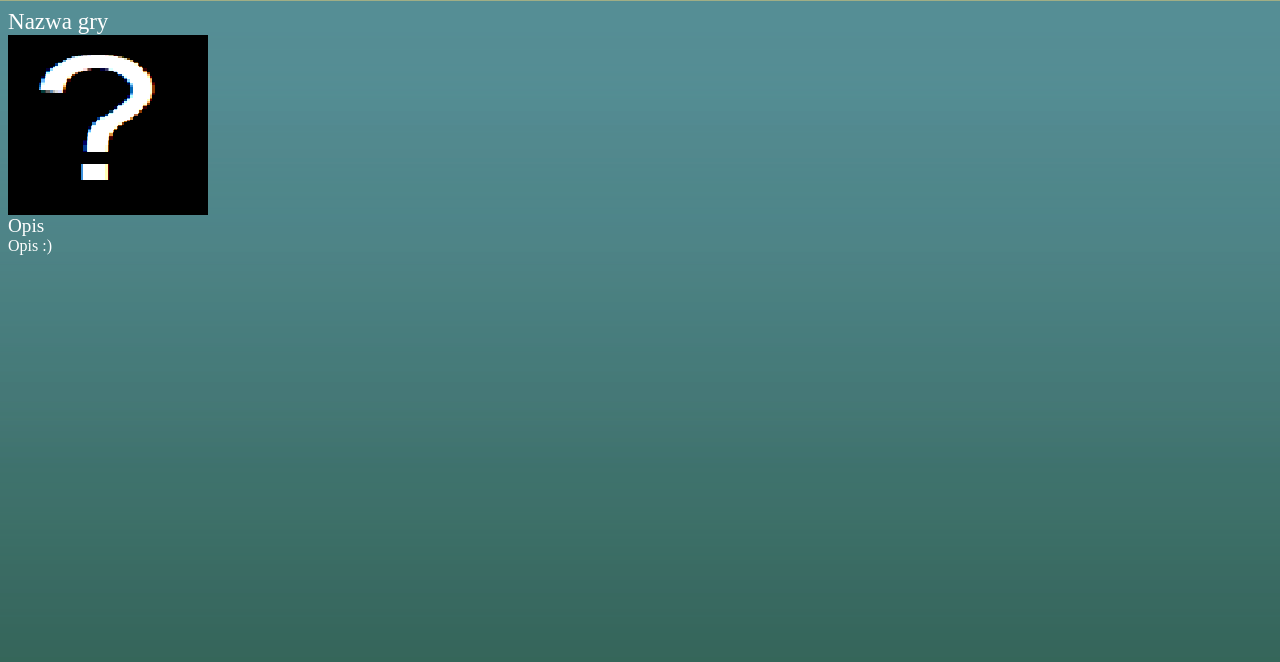
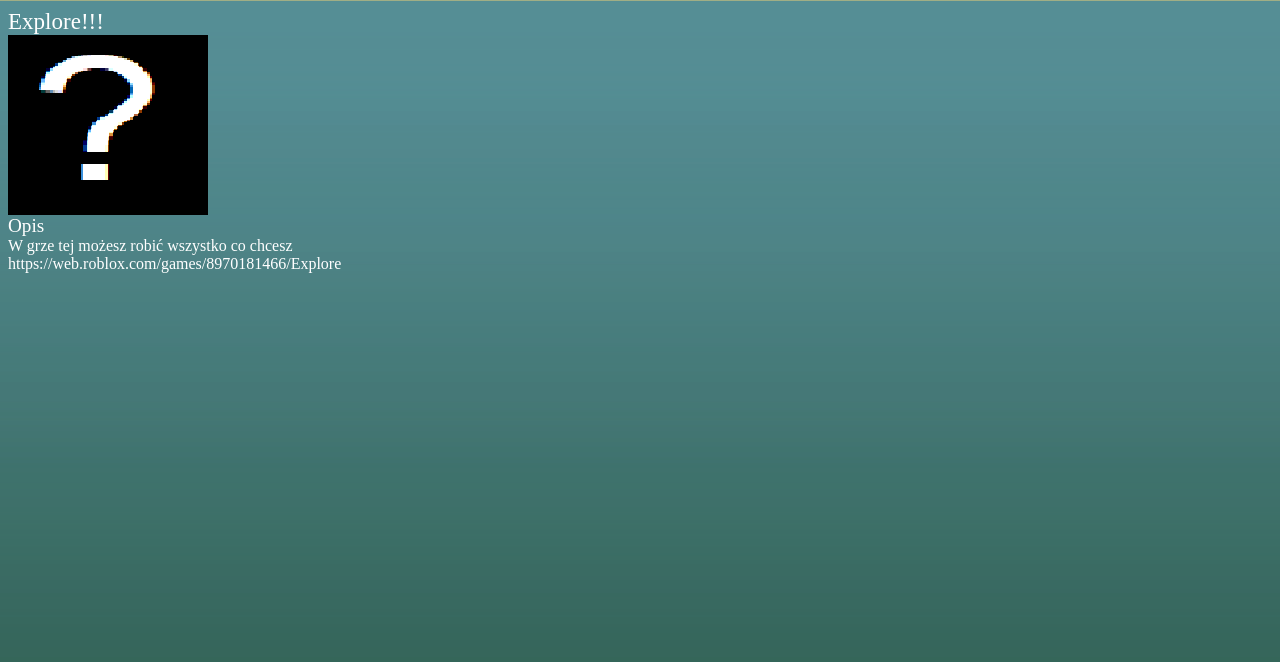
Before and after one commit to WojtAnG4/Strona, a plain HTML site: page Gry/x.html in a window 1280 px wide. Drawn offline with Linux system fonts and the light colour scheme.

Commit message:
Update x.html

```diff
--- a/Gry/x.html
+++ b/Gry/x.html
@@ -1,13 +1,15 @@
 <html>
 <head>
-<body background="tlo.PNG" text=white>
-<title>Nazwa gry</title>
-<big><big><text>Nazwa gry</big></big>
+<body background="tlo.png" text=white>
+<title>Roblox - Explore!!!</title>
+<big><big><text>Explore!!!</big></big>
 <br>
 <img src="glogo.png">
 <br>
 <big><text>Opis</big>
 <br>
-<text>Opis :)
+<text>W grze tej możesz robić wszystko co chcesz
+<br>
+<text>https://web.roblox.com/games/8970181466/Explore
 <head>
 <html>
```
